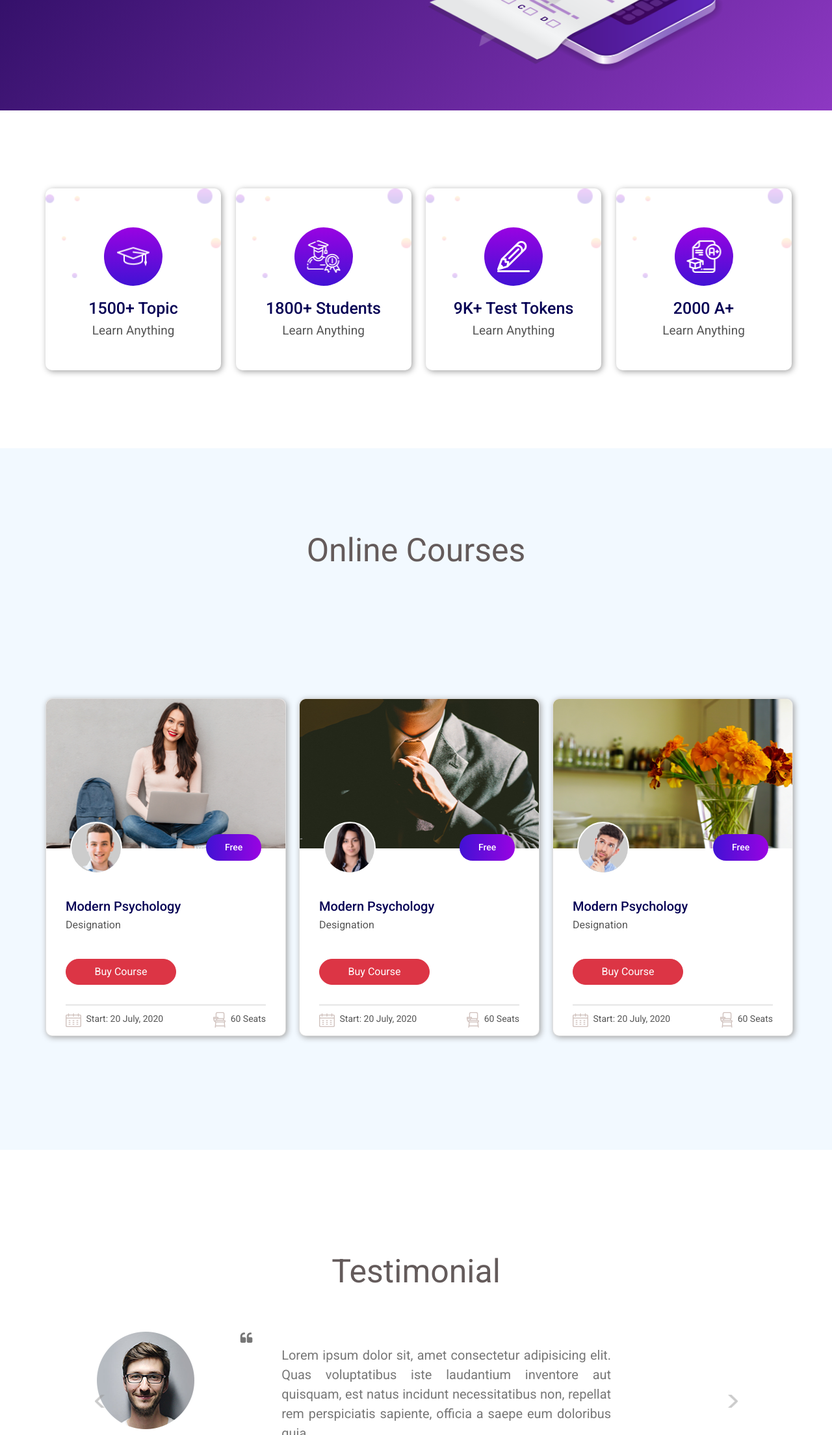
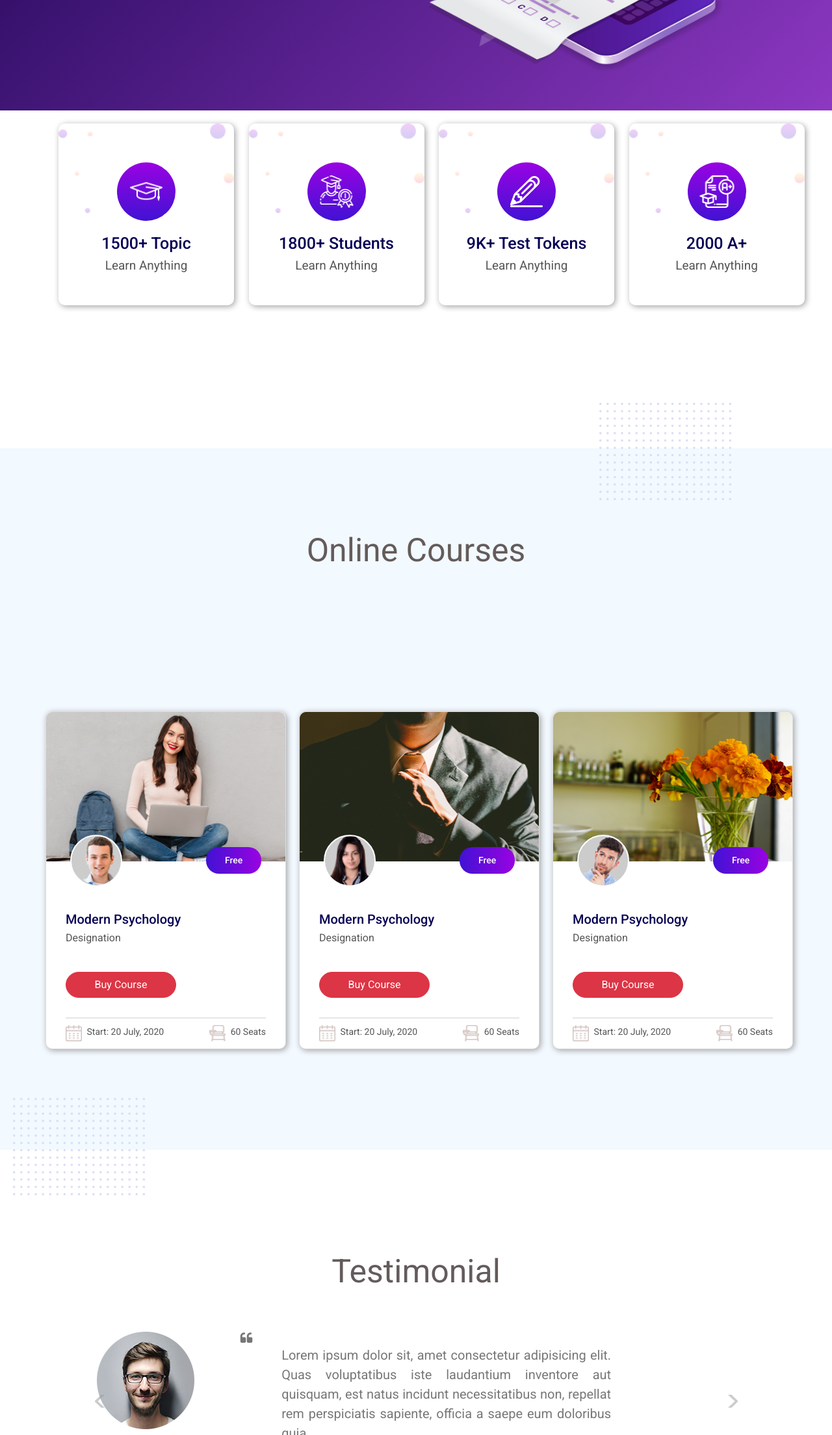
Before and after one commit to RatulSikder97/psd-to-html-rkmr, a plain HTML site: page index.html in a window 1280 px wide. Shown: the part 591-2800 px from the top of the page at 65% size. Drawn offline with nearby package versions, Linux system fonts and the light colour scheme.

Commit message:
Full responsive

```diff
--- a/index.html
+++ b/index.html
@@ -28,14 +28,14 @@
             <div class="main-header">
                 <div class="container-fluid custom-container">
                     <div class="row no-gutters">
-                        <div class="col-2">
+                        <div class="col-lg-2 mb-2 col-md-12">
                             <div class="header-logo">
                                 <a href="rokomari.com">
                                     <img src="/resources/img/logo.png" alt="Rokomari Logo">
                                 </a>
                             </div>
                         </div>
-                        <div class="col-7">
+                        <div class="col-lg-7 col-md-9 col-sm-9 col-12">
                             <div class="search-bar">
                                 <form action="/search" method="get">
                                     <div class="input-group search-section">
@@ -60,7 +60,7 @@
                                 </form>
                             </div>
                         </div>
-                        <div class="col-3">
+                        <div class="col-12 col-lg-3 col-md-3 col-sm-3">
                             <div class="header-last">
                                 <div class="cart-menu">
                                     <a href="/cart">
@@ -102,7 +102,7 @@
     <div class="slider-section ">
         <div class="container-fluid d-flex h-100 flex-column slider-container custom-container">
             <div class="row">
-                <div class="col-6">
+                <div class="col-12 col-sm-6">
                     <p style="font-size: 2.5rem; color: #43b3ee;">Are you ready to learn?</p>
                     <p style="font-size: 7.5rem; color: #fff; line-height: 1;">Start learning
                         new things Daily</p>
@@ -123,7 +123,7 @@
     <!-- review section start -->
     <section class="container-fluid review-section custom-container">
         <div class="row">
-            <div class="col-3">
+            <div class="col-12 col-sm-3  col-lg-3">
                 <div class="view-card">
                     <div class="view-icon">
                         <div class="rank-icon">
@@ -136,7 +136,7 @@
                     </div>
                 </div>
             </div>
-            <div class="col-3">
+            <div class="col-12 col-sm-3  col-lg-3">
                 <div class="view-card">
                     <div class="view-icon">
                         <div class="rank-icon">
@@ -149,7 +149,7 @@
                     </div>
                 </div>
             </div>
-            <div class="col-3">
+            <div class="col-12 col-sm-3  col-lg-3">
                 <div class="view-card">
                     <div class="view-icon">
                         <div class="rank-icon">
@@ -162,7 +162,7 @@
                     </div>
                 </div>
             </div>
-            <div class="col-3">
+            <div class="col-12 col-sm-3 col-lg-3">
                 <div class="view-card">
                     <div class="view-icon">
                         <div class="rank-icon">
@@ -186,7 +186,7 @@
             <p class="title">Online Courses</p>
 
             <div class="row course-card-container">
-                <div class="col-4">
+                <div class="col-12 col-sm-4">
                     <div class="card">
                         <img src="/resources/img/psy-photo.png" alt="course banner" class="course-photo">
                         <img src="/resources/img/psy-person.png" alt="course person" class="person-photo">
@@ -215,7 +215,7 @@
 
                     </div>
                 </div>
-                <div class="col-4">
+                <div class="col-12 col-sm-4">
                     <div class="card">
                         <img src="/resources/img/hr-photo.png" alt="course banner" class="course-photo">
                         <img src="/resources/img/hr-person.png" alt="course person" class="person-photo">
@@ -244,7 +244,7 @@
 
                     </div>
                 </div>
-                <div class="col-4">
+                <div class="col-12 col-sm-4">
                     <div class="card">
                         <img src="/resources/img/mpsy-photo.png" alt="course banner" class="course-photo">
                         <img src="/resources/img/mpsy-person.png" alt="course person" class="person-photo">
@@ -277,6 +277,12 @@
             </div>
         </div>
 
+        <div class="dot-img-1">
+            <img src="/resources/img/dot.png" alt="">
+        </div>
+        <div class="dot-img-2">
+            <img src="/resources/img/dot.png" alt="">
+        </div>
 
     </section>
     <!-- END ONLINE COURSES SECTION -->
@@ -284,6 +290,7 @@
 
     <!-- START TESTIMONIAL SECTION -->
     <section class="testimonial-section">
+
         <div class="testimonial-wrapper container-fluid custom-container">
             <p class="title">Testimonial</p>
 
@@ -389,13 +396,13 @@
     <!-- footer section start -->
     <section class="footer-section">
         <div class="footer-wrapper custom-container container-fluid">
-            <div class="newsletter">
-                <div class="col-5">
+            <div class="row newsletter">
+                <div class="col-12 col-sm-7">
                     <h3>Subscribe to Our Newsletter</h3>
                     <p>Don’t miss any updates of our new Course and
                         all the astonishing offers.</p>
                 </div>
-                <div class="col-7">
+                <div class="col-12 col-sm-5">
                     <form action="#" method="post">
                         <div class="form-group d-flex flex-row">
                             <input type="email" class="form-control" name="email" id="email" aria-describedby="helpId"
@@ -412,7 +419,7 @@
                 <div class="container-fluid custom-container">
                     <div class="row">
 
-                        <div class="col-5 basic-info">
+                        <div class="col-12 col-sm-5 basic-info">
                             <div class="footer-basic-info">
                                 <p style="font-size: 1.6rem;">Millions of people of all ages and from
                                     around the world are improving their
@@ -424,7 +431,7 @@
 
                         </div>
 
-                        <div class="col-7">
+                        <div class="col-12 col-sm-7">
                             <div class="footer-links">
                                 <div class="row">
                                     <div class="col">
@@ -462,11 +469,6 @@
 
                     </div>
                 </div>
-
-
-
-
-
             </footer>
         </div>
 
--- a/resources/css/responsive.css
+++ b/resources/css/responsive.css
@@ -3,3 +3,37 @@
     max-width: 1170px;
   }
 }
+
+@media (max-width: 1200px) {
+  html {
+    font-size: 45.7%;
+  }
+}
+
+@media (max-width: 992px) {
+  html {
+    font-size: 30.7%;
+  }
+}
+@media (max-width: 768px) {
+  .dot-img-1,
+  .dot-img-2 {
+    display: none;
+  }
+}
+@media (max-width: 576px) {
+  .slider-section .banner-photo img {
+    display: none !important;
+  }
+  /* .card {
+    height: 90rem;
+  } */
+  /* .card .person-photo {
+    position: absolute;
+    bottom: 29%;
+    left: 10%;
+  }
+  .batch {
+    bottom: 31%;
+  } */
+}
--- a/resources/css/style.css
+++ b/resources/css/style.css
@@ -86,7 +86,7 @@ header .main-header .header-last {
 
 /* menu container */
 .menu-container {
-  height: 5.5rem;
+  min-height: 5.5rem;
   width: 80%;
   text-align: center;
   margin: 0 auto;
@@ -188,7 +188,7 @@ header .main-header .header-last {
 
 /* review section */
 .review-section {
-  height: 52rem;
+  min-height: 52rem;
   width: 100%;
 }
 .review-section .row {
@@ -198,9 +198,10 @@ header .main-header .header-last {
 }
 .view-card {
   height: 28rem;
-  width: 27rem;
+  min-width: 27rem;
   box-shadow: 0.2rem 0.2rem 1rem #a1a1a1;
   border-radius: 1rem;
+  margin: 2rem;
 }
 
 .view-icon {
@@ -243,9 +244,30 @@ header .main-header .header-last {
 
 /* online courses */
 .online-course {
-  height: 108rem;
+  position: relative;
+  min-height: 108rem;
   width: 100%;
   background-color: #f2f9ff;
+  z-index: 2;
+}
+
+/* dot sep  */
+.dot-img-2 {
+  position: absolute;
+  top: -7rem;
+  right: 2rem;
+  z-index: -1;
+}
+.dot-img-1 {
+  position: absolute;
+  bottom: -7rem;
+  left: 2rem;
+  z-index: -1;
+}
+.dot-img-2 img,
+.dot-img-1 img {
+  height: 60%;
+  width: 60%;
 }
 
 .title {
@@ -262,10 +284,12 @@ header .main-header .header-last {
 
 .card {
   height: 52rem;
-  width: 37rem;
+  min-width: 37rem;
   background: #fff;
   box-shadow: 0.2rem 0.2rem 1rem #a1a1a1;
   border-radius: 1rem;
+  margin: 2rem auto;
+  z-index: 3;
 }
 
 .card .course-photo {
@@ -342,7 +366,14 @@ header .main-header .header-last {
   font-size: 1.4rem;
   color: #555555;
 }
+.course-footer img {
+  height: 2.5rem;
+  width: 2.5rem;
+}
 /* testimonial section */
+.testimonial-section {
+  z-index: 2;
+}
 
 .testimonial-section .title {
   padding-top: 15rem;
@@ -413,6 +444,8 @@ header .main-header .header-last {
 .newsletter {
   height: 23rem;
   width: 100%;
+  margin: 0 auto;
+
   border-radius: 2rem;
   background: #fff;
   display: flex;
```
